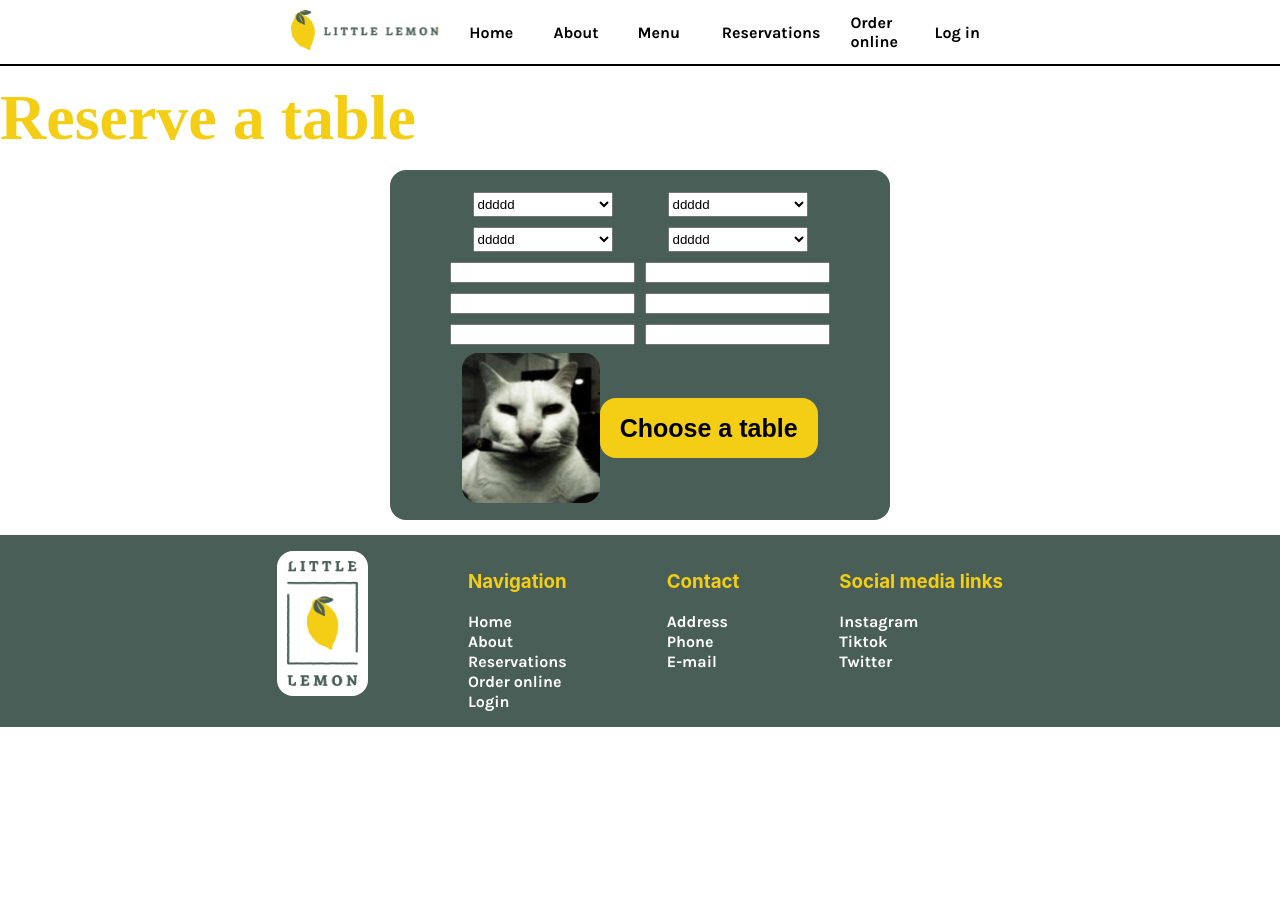
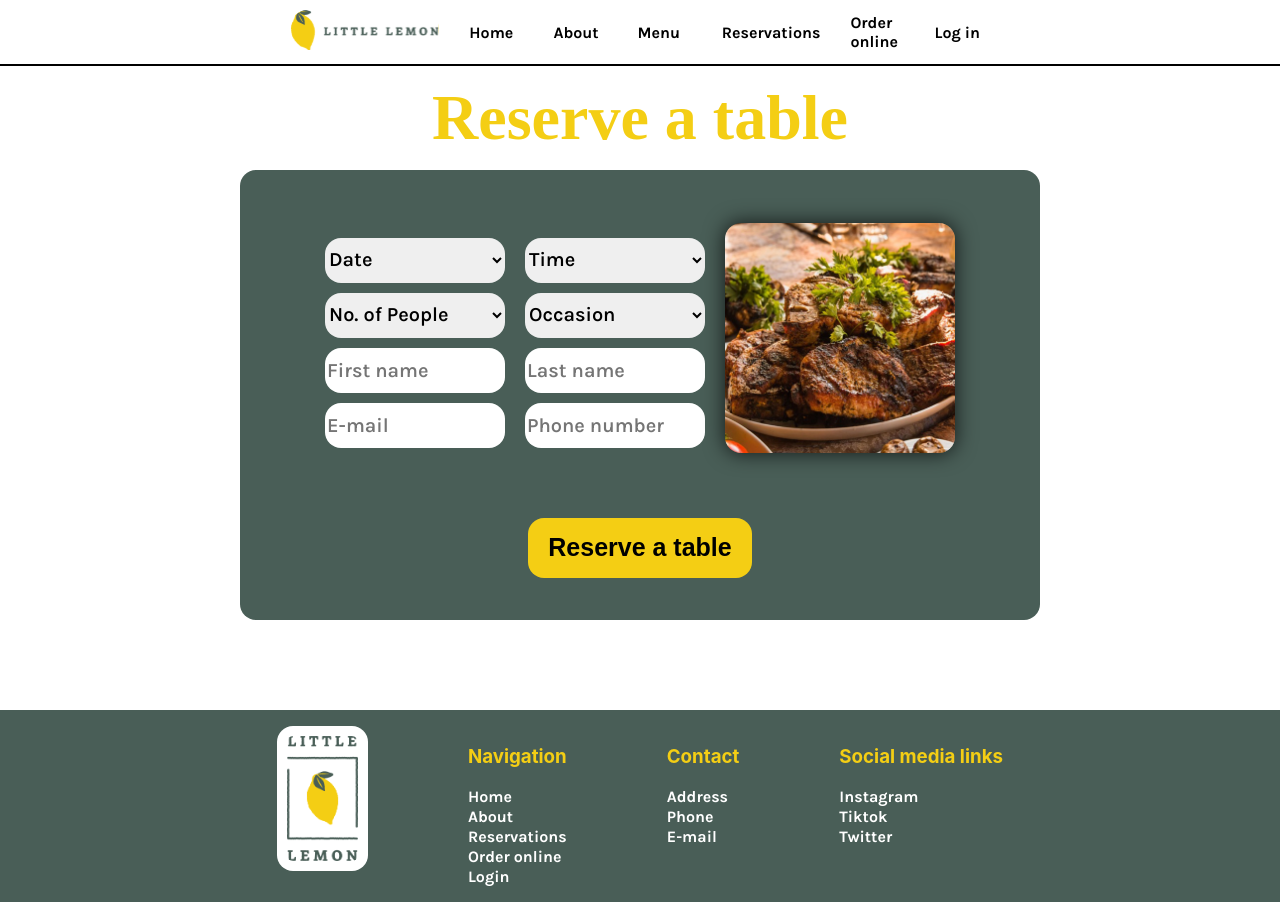
Before and after one commit to grz3chotnik/little-lemon-app, a React (Create React App) app: page /Reservations in a window 1280 px wide. Before the commit the page ends 800 px from the top, so only its background shows below. Built offline with nearby package versions, Linux system fonts and the light colour scheme; a web font is replaced by a local one.

Commit message:
"about" button now scrolls from every page + reservation and login page changes

```diff
--- a/src/App.css
+++ b/src/App.css
@@ -1,6 +1,7 @@
 html {
     -webkit-box-sizing: border-box;
     box-sizing: border-box;
+    scroll-behavior: smooth;
 }
 
 *,
@@ -19,8 +20,8 @@ body {
 }
 
 html, body {
-    overscroll-behavior-y: none;
-    overscroll-behavior-x: none;
+    /*overscroll-behavior-y: none;*/
+    /*overscroll-behavior-x: none;*/
 }
 
 
@@ -157,10 +158,12 @@ footer .footerimg {
     font-size: 25px;
     font-weight: bold;
     height: 60px;
+    transition: 0.2s;
 }
 
 .yellowbutton:hover {
     background-color: #debb13;
+    transform: scale(1.02);
 
 }
 
@@ -211,7 +214,12 @@ div img {
 
 #heroimg {
     box-shadow: 0px 0px 48px 5px rgba(0, 0, 0, 0.7);
+    transition: 0.2s;
 
+}
+
+#heroimg:hover {
+    transform: scale(1.02);
 }
 
 .highlits {
@@ -251,6 +259,11 @@ div img {
     margin: 0 15px 15px;
     border-radius: 16px;
     width: 300px;
+    transition: 0.2s;
+}
+
+.card:hover {
+    transform: scale(1.02);
 }
 
 .carddescription {
@@ -275,11 +288,13 @@ h3 + p {
     border: none;
     font-size: 16px;
     font-weight: bold;
+    transition: 0.2s;
 }
 
 .blackbutton:hover {
     background-color: #F4CE14;
     color: #000000;
+    transform: scale(1.02);
 }
 
 
@@ -369,6 +384,11 @@ p {
     border-radius: 16px;
     width: 220px;
     color: black;
+    transition: 0.2s;
+}
+
+.review:hover {
+    transform: scale(1.02);
 }
 
 
@@ -404,14 +424,21 @@ p {
 #mike1 {
     margin-right: -80px;
     box-shadow: 0px 0px 48px 5px rgba(0, 0, 0, 0.7);
-
+transition: 0.2s;
 }
 
 #mike2 {
     margin-right: -80px;
     margin-top: 50px;
     box-shadow: 0px 0px 48px 5px rgba(0, 0, 0, 0.7);
-
+transition: 0.2s;
+    z-index: 1;
+}
+#mike1:hover {
+    transform: scale(1.02);
+}
+#mike2:hover {
+    transform: scale(1.02);
 }
 
 
@@ -437,7 +464,8 @@ p {
     display: flex;
     flex-direction: column;
     height: 660px;
-    justify-content: center;
+    align-items: center;
+
 }
 
 .form {
@@ -457,9 +485,12 @@ p {
 
 .form input {
     margin: 15px;
-    height: 25px;
+    height: 35px;
     width: 180px;
     justify-self: center;
+    font-size: 18px;
+    font-family: "Karla", serif;
+    font-weight: 600;
 }
 
 .form button {
@@ -493,10 +524,17 @@ label {
 
 label + a {
     margin: 15px;
+    justify-self: end;
 }
 
 .form h3 {
     margin: 15px;
+}
+
+
+label input {
+    border-radius: 16px;
+    border: none;
 }
 
 
@@ -521,18 +559,27 @@ label + a {
     justify-self: center;
     flex-wrap: wrap;
     background-color: #495E57;
-    width: 500px;
-    height: 350px;
+    width: 800px;
+    height: 450px;
     padding: 15px;
     border-radius: 16px;
     color: white;
+    /*box-shadow: 0px 0px 20px 1px rgba(0, 0, 0, 0.7);*/
+
 }
 
 .row1, .row2, .row3 {
     display: flex;
     flex-direction: column;
     align-items: center;
+
 }
+
+.row3 img {
+    margin: 10px;
+    box-shadow: 0px 0px 20px 1px rgba(0, 0, 0, 0.7);
+}
+
 
 select {
     height: 25px;
@@ -540,14 +587,78 @@ select {
 
 }
 
-h1 {
-}
+/*.reservecontainer h1 {*/
+/*    width: 100%;*/
+/*    background-color: #495E57;*/
+/*    text-align: center;*/
+/*}*/
 
 .reservecontainer {
     display: flex;
+    flex-direction: column;
+    align-items: center;
     justify-content: center;
-    margin: 0 0 15px;
+    margin: 0 0 90px;
 }
-.reservelayout input, .reservelayout select {
-    margin: 5px;
+    .reservelayout input, .reservelayout select {
+        margin: 10px 10px 0;
+        width: 180px;
+        height: 45px;
+        font-size: 20px;
+        font-family: "Karla", serif;
+        font-weight: 600;
+        border-radius: 16px;
+        border: none;
+        transition: 0.2s;
+
+    }
+
+.reservelayout input:focus, .reservelayout select:focus {
+    transform: scale(1.02);
+    outline:none;
+    background-color: #F4CE14;
 }
+
+.reservelayout input:hover, .reservelayout select:hover {
+    /*transform: scale(1.02);*/
+    /*background-color: #e3e3e3;*/
+    outline:none;
+    background-color: #F4CE14;
+
+}
+
+    .row3 {
+  align-items: center;
+        justify-content: center;
+    }
+
+
+/*.row1 input, .row2 input, .row3 input{*/
+
+/*    font-size: 50px;*/
+    /*}*/
+    /*input {*/
+    /*    font-size: 50px;*/
+    /*}*/
+
+.aboutcontainer {
+    display: flex;
+    flex-direction: column;
+    align-items: center;
+    justify-content: center;
+    margin: 0 0 90px;
+    padding: 0 20px;
+    background-color: #495E57;
+}
+.aboutcontainer p {
+    width: 500px;
+    font-size: 25px;
+    font-family: "Karla", serif;
+    font-weight: 600;
+    color: white;
+    margin: 0;
+}
+.aboutcontainer div {
+    display: flex;
+    flex-direction: row;
+}
--- a/src/components/About.jsx
+++ b/src/components/About.jsx
@@ -2,7 +2,7 @@ export default function About() {
 
     return (
 
-        <div className={"about"}>
+        <div className={"about"} id={"about"}>
 
             <div>
                 <h1>Little Lemon</h1>
--- a/src/components/Footer.jsx
+++ b/src/components/Footer.jsx
@@ -14,7 +14,7 @@ export default function Footer() {
 
                 <h3><a>Navigation</a></h3>
                 <li><Link to={"/"}>Home</Link></li>
-                <li><Link to={"/Aboutpage"}>About</Link></li>
+                <li><Link to={"/#about"}>About</Link></li>
                 <li><Link to={"/Reservations"} >Reservations</Link></li>
                 <li><Link to={"/Orderonline"}>Order online</Link></li>
                 <li><Link to={"/Login"}>Login</Link></li>
@@ -22,18 +22,18 @@ export default function Footer() {
             </ul>
             <ul>
                 <h3>Contact</h3>
-                <li><a href={"#"}>Address</a></li>
-                <li><a href={"#"}>Phone</a></li>
-                <li><a href={"#"}>E-mail</a></li>
+                <li><a href={"xyz.com"}>Address</a></li>
+                <li><a href={"xyz.com"}>Phone</a></li>
+                <li><a href={"xyz.com"}>E-mail</a></li>
 
 
 
             </ul>
             <ul>
                 <h3>Social media links</h3>
-                <li><a href={"#"}>Instagram</a></li>
-                <li><a href={"#"}>Tiktok</a></li>
-                <li><a href={"#"}>Twitter</a></li>
+                <li><a href={"xyz.com"}>Instagram</a></li>
+                <li><a href={"xyz.com"}>Tiktok</a></li>
+                <li><a href={"xyz.com"}>Twitter</a></li>
             </ul>
         </footer>)
 }
--- a/src/components/Login.jsx
+++ b/src/components/Login.jsx
@@ -7,13 +7,13 @@ export default function Login () {
             <Nav/>
 
         <div className={"login"}>
-
+    <h1>Log in into your Little Lemon account</h1>
             <div className={"form"}>
                 <h3>Log in into your Little Lemon Account</h3>
-                <label><input />username</label>
-                <label><input/>email</label>
-                <label><input/>password</label>
-                <a href={"/reset"}>forgot password?</a>
+                <label><input />Username</label>
+                <label><input/>E-mail</label>
+                <label><input/>Password</label>
+                <a href={"/reset"}>Forgot password?</a>
                 <button className={"yellowbutton"}>Log In</button>
 
             </div>
--- a/src/components/Main.jsx
+++ b/src/components/Main.jsx
@@ -1,6 +1,25 @@
 import {Link} from "react-router-dom";
+import {useEffect} from "react";
 
+import {useLocation} from "react-router-dom";
 export default function Main() {
+
+    const hash = useLocation();
+    useEffect(() => {
+        if (hash.hash === '#about') {
+            const element = document.getElementById('about');
+            if (element) {
+                element.scrollIntoView({ behavior: 'smooth' });
+            }
+        }
+    }, [hash]);
+
+
+console.log(hash)
+
+
+
+
     return (<main>
 
         <div className={"herosection"}>
--- a/src/components/Nav.jsx
+++ b/src/components/Nav.jsx
@@ -15,7 +15,8 @@ export default function Nav() {
 
                 <li><Link to={"/"}><img src={"./Logo.svg"} alt={"logo"} height={"100%"}/></Link></li>
                 <li><Link to={"/"}>Home</Link></li>
-                <li><Link to={"/Aboutpage"}>About</Link></li>
+                <li><Link to={"/#about"}>About</Link></li>
+                {/*<li><a href={"/#about"}>About</a></li>*/}
                 <li><Link to={"/Menu"}>Menu</Link></li>
                 <li><Link to={"/Reservations"}>Reservations</Link></li>
                 <li><Link to={"/Orderonline"}>Order online</Link></li>
--- a/src/components/Reservations.jsx
+++ b/src/components/Reservations.jsx
@@ -6,47 +6,57 @@ export default function Reservations() {
         <Nav/>
 
 
-        <h1>Reserve a table</h1>
 
 
         <div className={"reservecontainer"}>
+            <h1>Reserve a table</h1>
             <div className={"reservelayout"}>
                 <div className={"row1"}>
                     <select>
+                        <option>Date</option>
+                        <option>dddddd</option>
+                        <option>ddddd</option>
                         <option>ddddd</option>
                         <option>ddddd</option>
                         <option>ddddd</option>
                     </select>
                     <select>
-                        <option>ddddd</option>
-                        <option>ddddd</option>
-                        <option>ddddd</option>
+                        <option>No. of People</option>
+                        <option>2</option>
+                        <option>3</option>
+                        <option>4</option>
+                        <option>5</option>
+                        <option>6</option>
+
                     </select>
-                    <input/>
-                    <input/>
-                    <input/>
+                    <input placeholder={"First name"}/>
+                    <input placeholder={"E-mail"}/>
+
                 </div>
 
                 <div className={"row2"}>
                     <select>
+                        <option>Time</option>
                         <option>ddddd</option>
                         <option>ddddd</option>
                         <option>ddddd</option>
+                        <option>ddddd</option>
+
                     </select>
                     <select>
-                        <option>ddddd</option>
-                        <option>ddddd</option>
-                        <option>ddddd</option>
+                        <option>Occasion</option>
+                        <option>Birthday</option>
+                        <option>Business</option>
+                        <option>Other</option>
                     </select>
-                    <input/>
-                    <input/>
-                    <input/>
+                    <input placeholder={"Last name"}/>
+                    <input placeholder={"Phone number"}/>
                 </div>
 
                 <div className={"row3"}>
-                    <img src={"./ev.jpg"} alt={"ev"} height={"150px"}/>
+                    <img src={"./restaurant.jpg"} alt={"seats"} height={"230px"}/>
                 </div>
-                <button className={"yellowbutton"}>Choose a table</button>
+                <button className={"yellowbutton"}>Reserve a table</button>
 
             </div>
 
--- a/src/index.js
+++ b/src/index.js
@@ -6,12 +6,13 @@ import reportWebVitals from './reportWebVitals';
 import {BrowserRouter} from 'react-router-dom';
 
 const root = ReactDOM.createRoot(document.getElementById('root'));
-root.render(<React.StrictMode>
+root.render(
+    // <React.StrictMode>
 
     <BrowserRouter>
         <App/>
         </BrowserRouter>
-</React.StrictMode>
+// </React.StrictMode>
 );
 
 // If you want to start measuring performance in your app, pass a function
```
Also changed, not shown: public/restaurant.jpg (added), 1 other file (tests, documents, lock files or other folders).
